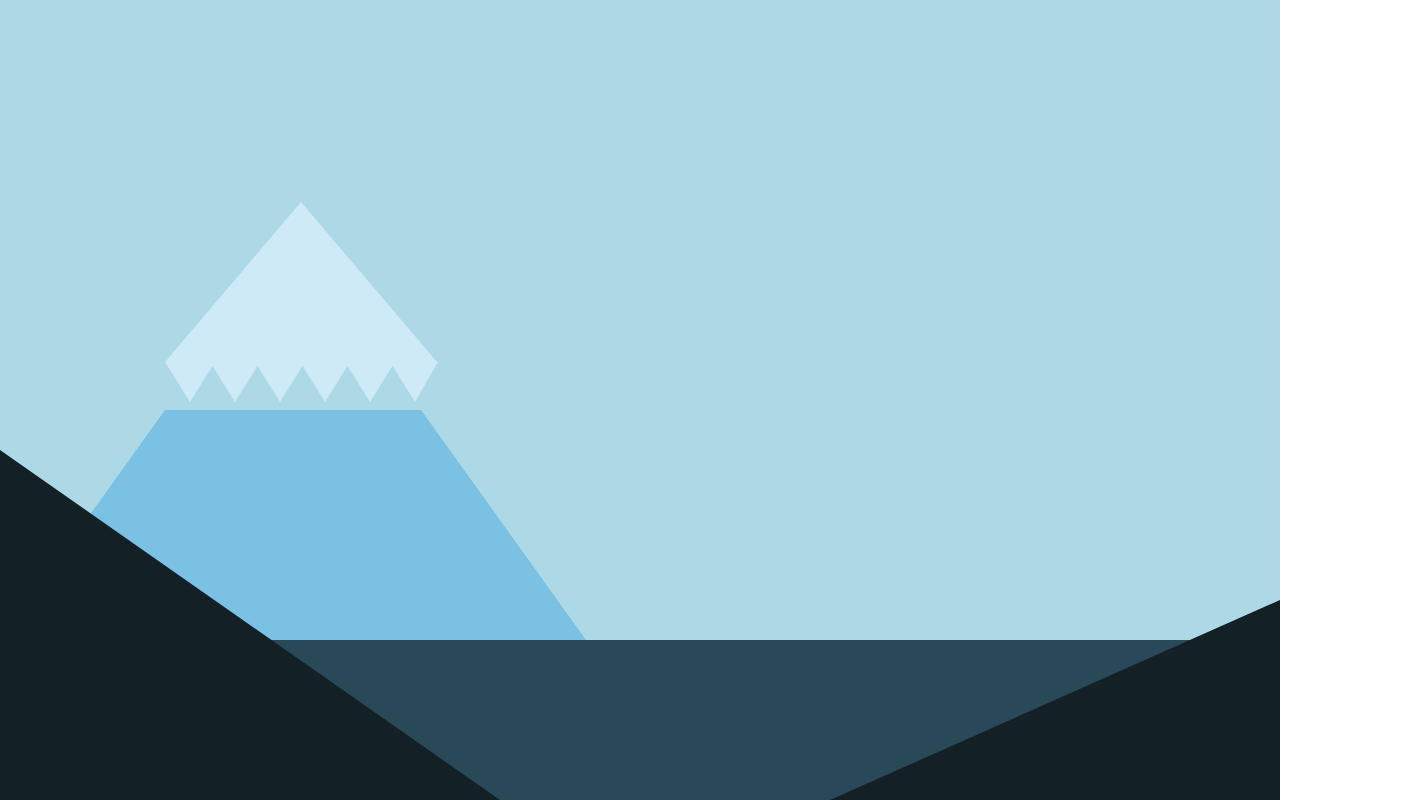
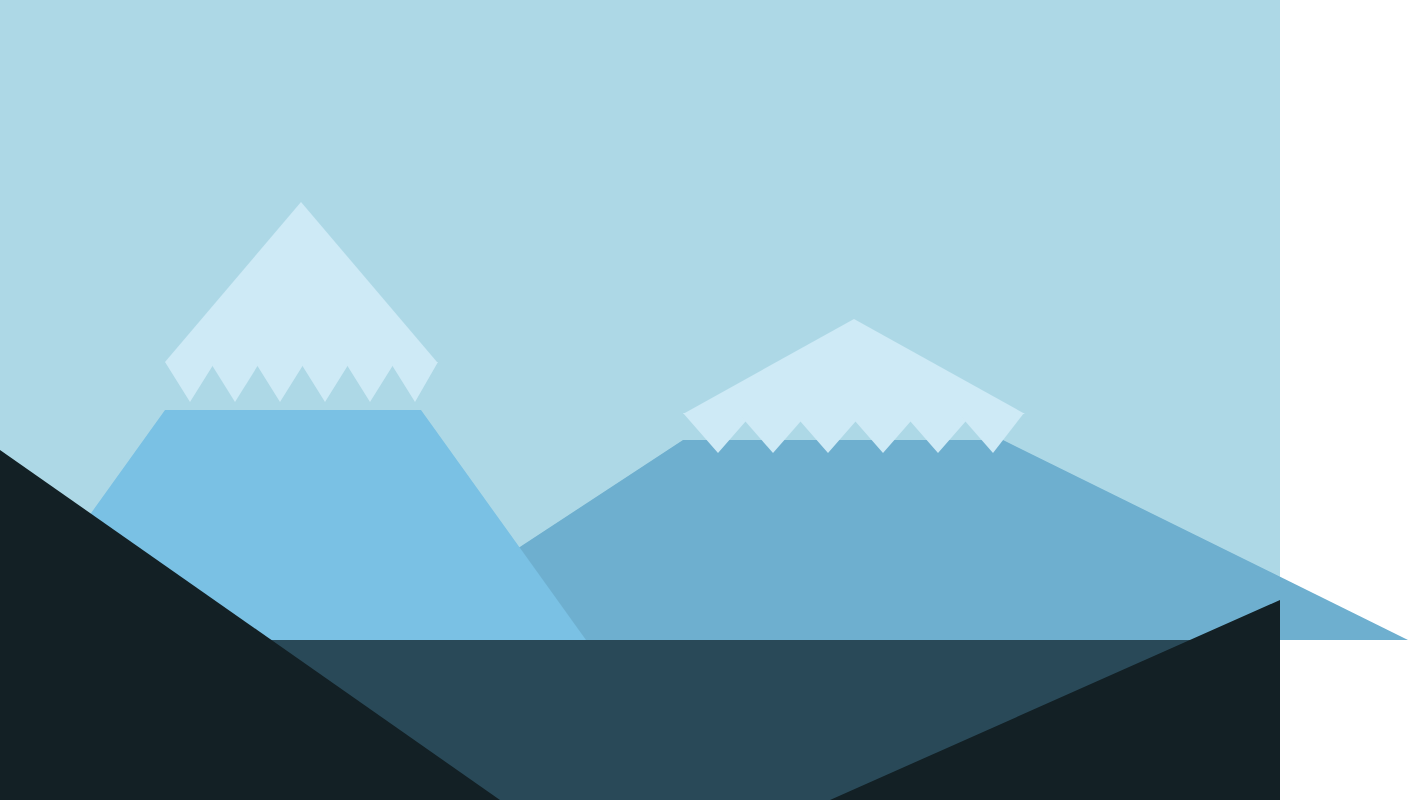
Before and after one commit to mmarsden89/mountain-view, a React (Create React App) app: page / in a window 1280 px wide. Shown: the whole page, 1408 px wide, since content can reach past the window. Built offline with nearby package versions, Linux system fonts and the light colour scheme.

Commit message:
mountain stylings

```diff
--- a/src/Components/Mountains/Mountains.js
+++ b/src/Components/Mountains/Mountains.js
@@ -1,10 +1,12 @@
 import "./mountains.scss";
 import SingleMountain from "./SingleMountain";
+import WideMountain from "./WideMountain";
 import Foreground from "./Foreground";
 
 const Mountains = () => {
   return (
     <div className="mountain-container">
+      <WideMountain />
       <SingleMountain />
       <Foreground />
       <div className="foreground-left"></div>
--- a/src/Components/Mountains/mountains.scss
+++ b/src/Components/Mountains/mountains.scss
@@ -82,3 +82,61 @@
   bottom: 0;
   right: 0;
 }
+
+.wide-mountain {
+  width: 25vw;
+  height: 20vh;
+  position: absolute;
+  right: -10%;
+  bottom: 20vh;
+  border-left: 305px solid transparent;
+  border-right: 405px solid transparent;
+  border-bottom: 200px solid #6eafcf;
+  z-index: 3;
+}
+
+.wide-mountain::before {
+  content: "";
+  position: absolute;
+  top: 39px;
+  left: 0px;
+  border-left: 171px solid transparent;
+  border-right: 171px solid transparent;
+  border-bottom: 95px solid #ceeaf6;
+}
+
+.wide-cap-1,
+.wide-cap-2,
+.wide-cap-3,
+.wide-cap-4,
+.wide-cap-5,
+.wide-cap-6 {
+  position: absolute;
+  top: 133px;
+  border-left: 35px solid transparent;
+  border-right: 35px solid transparent;
+  border-top: 40px solid #ceeaf6;
+}
+
+.wide-cap-1 {
+  left: 0px;
+}
+.wide-cap-2 {
+  left: 55px;
+}
+.wide-cap-3 {
+  left: 110px;
+}
+
+.wide-cap-4 {
+  left: 165px;
+}
+
+.wide-cap-5 {
+  left: 220px;
+}
+
+.wide-cap-6 {
+  left: 275px;
+  border-right: 31px solid transparent;
+}
```
Also changed, not shown: 1 other file (tests, documents, lock files or other folders).
